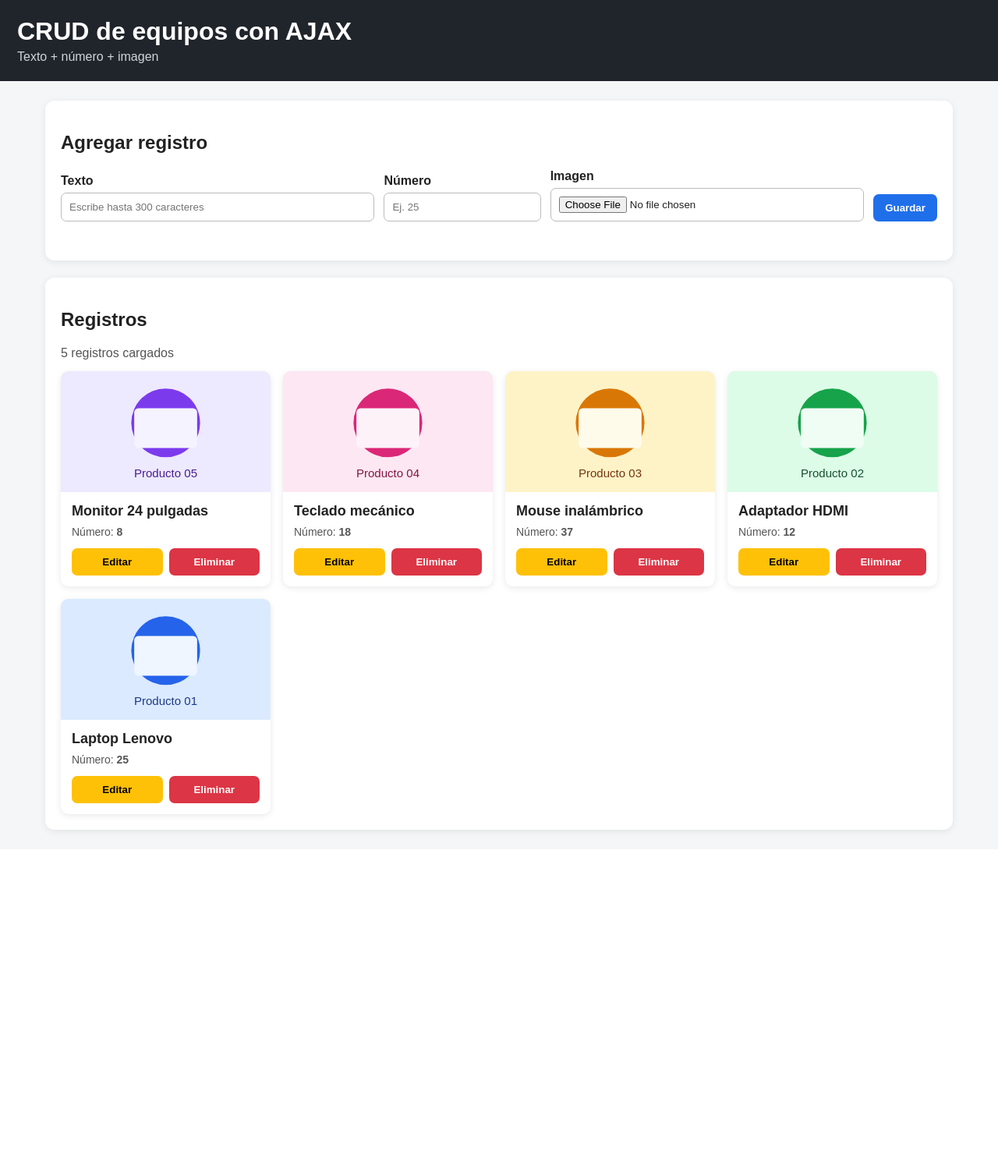
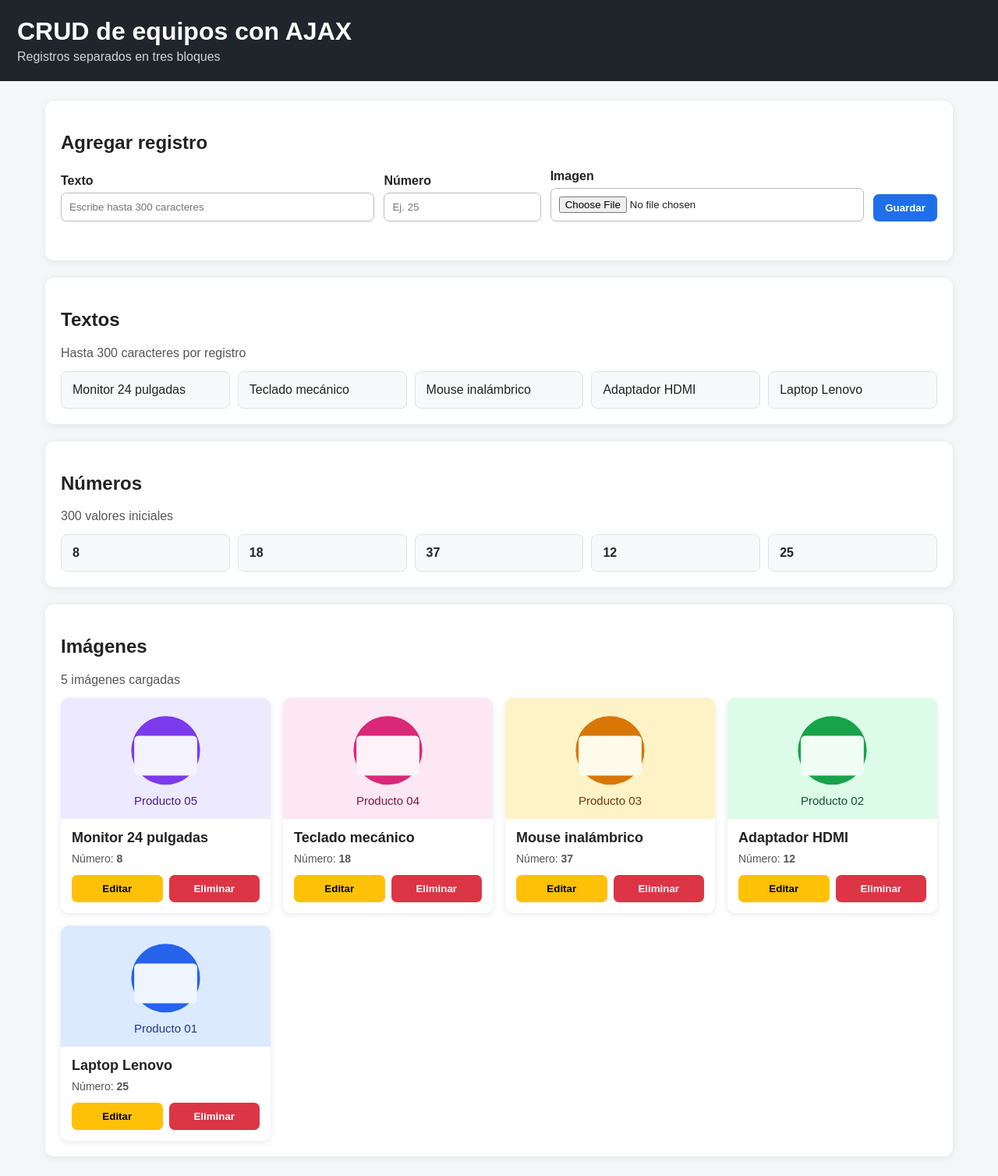
Before and after one commit to SergioAdriel/ViEm-1008-2027-1, a PHP site: page / in a window 1280 px wide. Shown: the whole page at 78% size. Before the commit the page ends 1072 px from the top, so only its background shows below. Run offline with PHP 8.4, Linux system fonts and the light colour scheme; data comes from the database, SQL or seed files in the repository.

Commit message:
Update README and SQL initialization for 300 test records; enhance index layout for better data display

```diff
--- a/Tareas/T4_SistAjax_MunozCamarenaSergioAdriel/docker/init.sql
+++ b/Tareas/T4_SistAjax_MunozCamarenaSergioAdriel/docker/init.sql
@@ -22,7 +22,7 @@ DELIMITER //
 CREATE PROCEDURE llenar_registros()
 BEGIN
     DECLARE i INT DEFAULT 6;
-    WHILE i <= 250 DO
+    WHILE i <= 300 DO
         INSERT INTO registros (texto, numero, imagen)
         VALUES (
             CONCAT('Equipo de prueba ', i),
--- a/Tareas/T4_SistAjax_MunozCamarenaSergioAdriel/src/index.php
+++ b/Tareas/T4_SistAjax_MunozCamarenaSergioAdriel/src/index.php
@@ -57,6 +57,17 @@
             grid-template-columns: repeat(auto-fill, minmax(245px, 1fr));
             gap: 16px;
         }
+        .lista-valores {
+            display: grid;
+            grid-template-columns: repeat(auto-fill, minmax(180px, 1fr));
+            gap: 10px;
+        }
+        .valor {
+            padding: 14px;
+            border: 1px solid #dee2e6;
+            border-radius: 8px;
+            background: #f8f9fa;
+        }
         .card {
             background: white;
             border-radius: 10px;
@@ -93,7 +104,7 @@
 <body>
 <header>
     <h1>CRUD de equipos con AJAX</h1>
-    <p>Texto + número + imagen</p>
+    <p>Registros separados en tres bloques</p>
 </header>
 
 <main>
@@ -126,7 +137,19 @@
     </section>
 
     <section class="panel">
-        <h2>Registros</h2>
+        <h2>Textos</h2>
+        <p class="contador">Hasta 300 caracteres por registro</p>
+        <div id="textos" class="lista-valores"></div>
+    </section>
+
+    <section class="panel">
+        <h2>Números</h2>
+        <p class="contador">300 valores iniciales</p>
+        <div id="numeros" class="lista-valores"></div>
+    </section>
+
+    <section class="panel">
+        <h2>Imágenes</h2>
         <p class="contador" id="contador">Cargando...</p>
         <div id="registros" class="grid"></div>
     </section>
@@ -136,6 +159,8 @@
 let editandoId = null;
 
 const formulario = document.getElementById('formulario');
+const textos = document.getElementById('textos');
+const numeros = document.getElementById('numeros');
 const registros = document.getElementById('registros');
 const estado = document.getElementById('estado');
 const contador = document.getElementById('contador');
@@ -161,14 +186,22 @@ async function cargarRegistros() {
 }
 
 function renderizarRegistros(datos) {
-    contador.textContent = `${datos.length} registros cargados`;
+    contador.textContent = `${Math.min(datos.length, 30)} imágenes cargadas`;
+
+    textos.innerHTML = datos.map(registro => `
+        <div class="valor">${escaparHTML(registro.texto)}</div>
+    `).join('');
+
+    numeros.innerHTML = datos.map(registro => `
+        <div class="valor"><strong>${registro.numero}</strong></div>
+    `).join('');
 
     if (!datos.length) {
         registros.innerHTML = '<div class="empty">No hay registros.</div>';
         return;
     }
 
-    registros.innerHTML = datos.map(registro => tarjetaHTML(registro)).join('');
+    registros.innerHTML = datos.slice(0, 30).map(registro => tarjetaHTML(registro)).join('');
 }
 
 function tarjetaHTML(registro) {
@@ -250,6 +283,8 @@ function agregarTarjeta(registro) {
     if (vacio) vacio.remove();
 
     registros.insertAdjacentHTML('afterbegin', tarjetaHTML(registro));
+    textos.insertAdjacentHTML('afterbegin', `<div class="valor">${escaparHTML(registro.texto)}</div>`);
+    numeros.insertAdjacentHTML('afterbegin', `<div class="valor"><strong>${registro.numero}</strong></div>`);
 }
 
 function actualizarTarjeta(registro) {
@@ -257,6 +292,8 @@ function actualizarTarjeta(registro) {
     if (anterior) {
         anterior.outerHTML = tarjetaHTML(registro);
     }
+
+    cargarRegistros();
 }
 
 function prepararEdicion(id, texto, numero) {
@@ -305,10 +342,7 @@ async function eliminarRegistro(id) {
 
         mostrarEstado(resultado.mensaje, 'success');
         actualizarContador(-1, false);
-
-        if (!registros.children.length) {
-            registros.innerHTML = '<div class="empty">No hay registros.</div>';
-        }
+        cargarRegistros();
     } catch (error) {
         mostrarEstado(error.message, 'error');
     }
```
Also changed, not shown: Tareas/T4_SistAjax_MunozCamarenaSergioAdriel/README.md.
